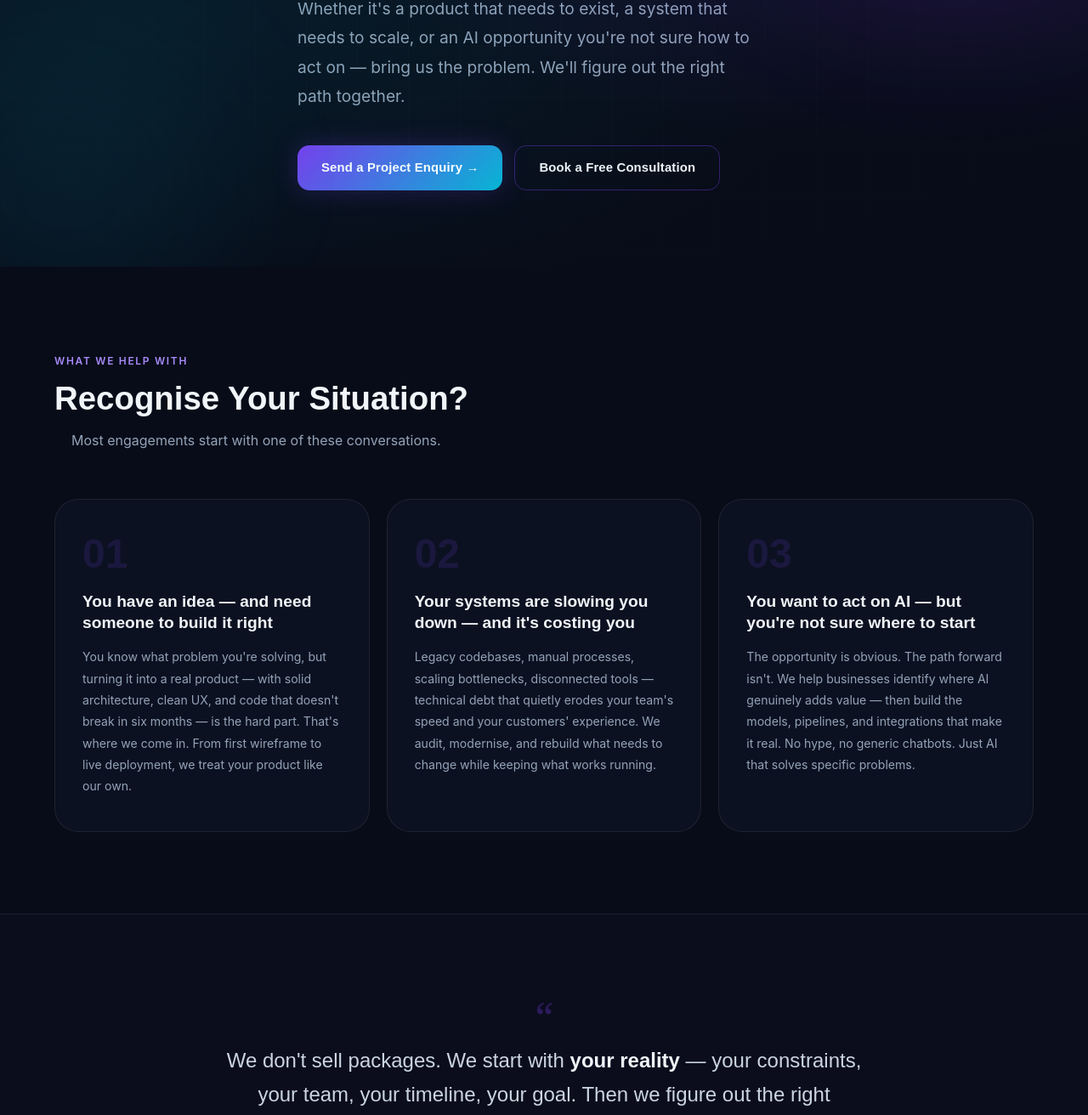
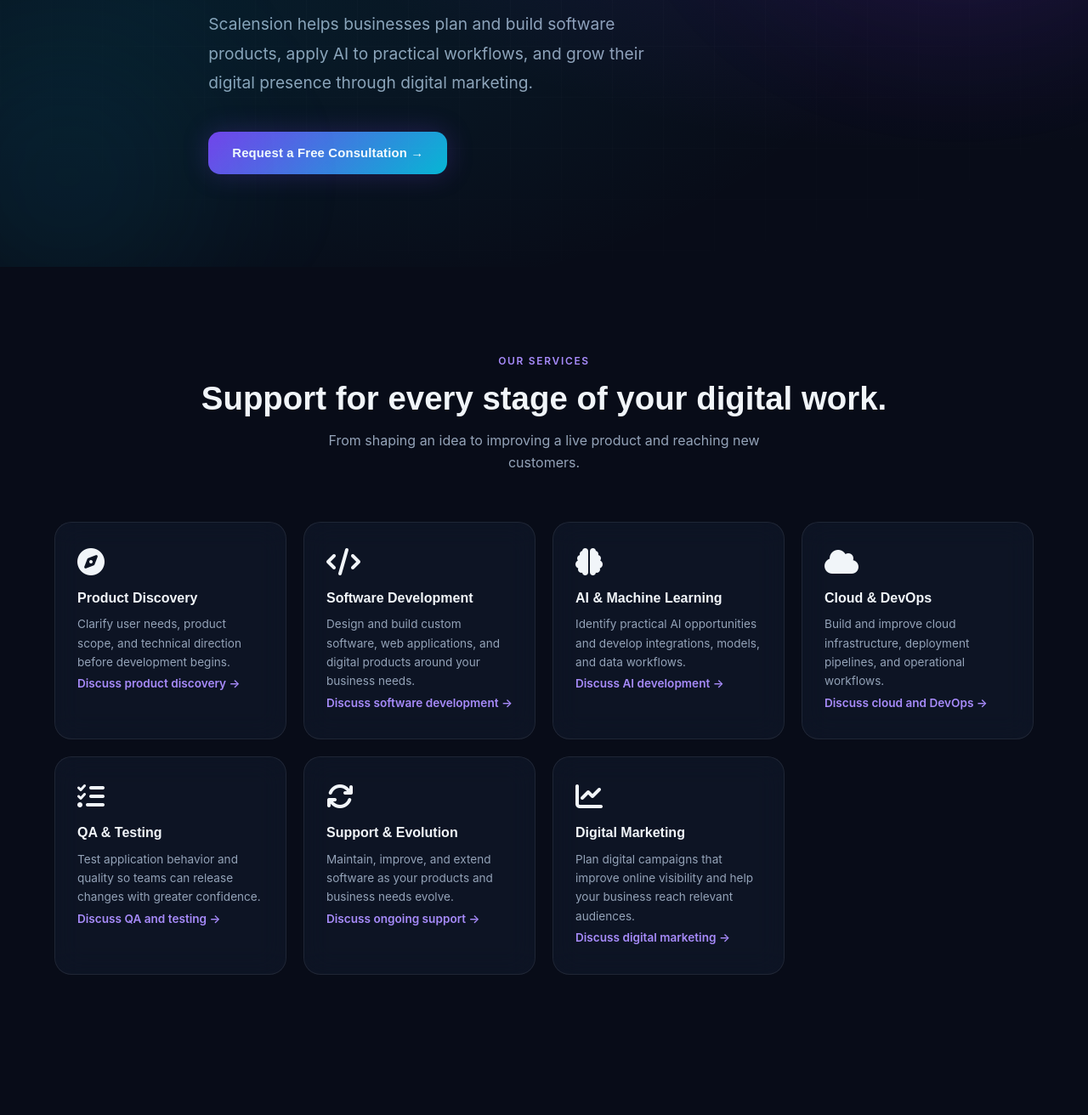
Before and after one commit to scalension/scalension-website, a plain HTML site: page consultancy.html in a window 1280 px wide. Shown: the part 366-1678 px from the top of the page at 85% size. Drawn offline with Linux system fonts and the light colour scheme.

Commit message:
services fixes

```diff
--- a/consultancy.html
+++ b/consultancy.html
@@ -4,9 +4,9 @@
 <head>
   <meta charset="UTF-8" />
   <meta name="viewport" content="width=device-width, initial-scale=1.0" />
-  <title>Technology Consultancy — Scalension</title>
+  <title>Software Development, AI &amp; Digital Marketing Services — Scalension</title>
   <meta name="description"
-    content="Scalension delivers full-cycle technology consultancy — from product discovery and UX design through software development, AI/ML, QA, DevOps, and ongoing support." />
+    content="Scalension helps businesses with product discovery, custom software development, AI and machine learning, cloud and DevOps, QA, ongoing support, and digital marketing." />
   <link rel="icon" type="image/svg+xml" href="favicon.svg" />
   <link rel="icon" type="image/png" href="favicon.png" sizes="32x32" />
   <link rel="apple-touch-icon" href="apple-touch-icon.png" />
@@ -77,19 +77,86 @@
     </div>
 
     <div class="container">
-      <span class="hero-kicker">Technology &amp; AI Consultancy</span>
+      <span class="hero-kicker">Software, AI &amp; Digital Marketing Services</span>
       <h1>
-        Tell Us What<br>
-        <span class="gradient-text">You're Building.</span>
+        Build and grow<br>
+        <span class="gradient-text">your digital business.</span>
       </h1>
       <p class="hero-lead">
-        Whether it's a product that needs to exist, a system that needs to scale,
-        or an AI opportunity you're not sure how to act on — bring us the problem.
-        We'll figure out the right path together.
+        Scalension helps businesses plan and build software products, apply AI to practical workflows,
+        and grow their digital presence through digital marketing.
       </p>
       <div class="hero-cta">
-        <a href="enquiry.html?intent=software-enquiry" class="btn btn-primary">Send a Project Enquiry &rarr;</a>
-        <a href="enquiry.html?intent=software-consultation" class="btn btn-outline">Book a Free Consultation</a>
+        <a href="enquiry.html?intent=software-consultation" class="btn btn-primary">Request a Free Consultation
+          &rarr;</a>
+      </div>
+    </div>
+  </section>
+
+  <section class="section" id="services">
+    <div class="container">
+      <div class="section-header reveal">
+        <span class="section-label">Our Services</span>
+        <h2>Support for every stage of your digital work.</h2>
+        <p>From shaping an idea to improving a live product and reaching new customers.</p>
+      </div>
+
+      <div class="services-grid stagger-group">
+        <article class="service-card glass-card" id="product-discovery">
+          <i class="fa-solid fa-compass service-icon" aria-hidden="true"></i>
+          <h3 class="service-title">Product Discovery</h3>
+          <p class="service-desc">Clarify user needs, product scope, and technical direction before development begins.
+          </p>
+          <a href="enquiry.html?intent=software-enquiry&amp;service=product-discovery" class="service-link">Discuss
+            product discovery &rarr;</a>
+        </article>
+        <article class="service-card glass-card" id="software-development">
+          <i class="fa-solid fa-code service-icon" aria-hidden="true"></i>
+          <h3 class="service-title">Software Development</h3>
+          <p class="service-desc">Design and build custom software, web applications, and digital products around your
+            business needs.</p>
+          <a href="enquiry.html?intent=software-enquiry&amp;service=software-development" class="service-link">Discuss
+            software development &rarr;</a>
+        </article>
+        <article class="service-card glass-card" id="ai-ml-development">
+          <i class="fa-solid fa-brain service-icon" aria-hidden="true"></i>
+          <h3 class="service-title">AI &amp; Machine Learning</h3>
+          <p class="service-desc">Identify practical AI opportunities and develop integrations, models, and data
+            workflows.</p>
+          <a href="enquiry.html?intent=software-enquiry&amp;service=ai-ml-development" class="service-link">Discuss AI
+            development &rarr;</a>
+        </article>
+        <article class="service-card glass-card" id="devops-cloud">
+          <i class="fa-solid fa-cloud service-icon" aria-hidden="true"></i>
+          <h3 class="service-title">Cloud &amp; DevOps</h3>
+          <p class="service-desc">Build and improve cloud infrastructure, deployment pipelines, and operational
+            workflows.</p>
+          <a href="enquiry.html?intent=software-enquiry&amp;service=devops-cloud" class="service-link">Discuss cloud and
+            DevOps &rarr;</a>
+        </article>
+        <article class="service-card glass-card" id="qa-testing">
+          <i class="fa-solid fa-list-check service-icon" aria-hidden="true"></i>
+          <h3 class="service-title">QA &amp; Testing</h3>
+          <p class="service-desc">Test application behavior and quality so teams can release changes with greater
+            confidence.</p>
+          <a href="enquiry.html?intent=software-enquiry&amp;service=qa-testing" class="service-link">Discuss QA and
+            testing &rarr;</a>
+        </article>
+        <article class="service-card glass-card" id="support-evolution">
+          <i class="fa-solid fa-arrows-rotate service-icon" aria-hidden="true"></i>
+          <h3 class="service-title">Support &amp; Evolution</h3>
+          <p class="service-desc">Maintain, improve, and extend software as your products and business needs evolve.</p>
+          <a href="enquiry.html?intent=software-enquiry&amp;service=support-evolution" class="service-link">Discuss
+            ongoing support &rarr;</a>
+        </article>
+        <article class="service-card glass-card" id="digital-marketing">
+          <i class="fa-solid fa-chart-line service-icon" aria-hidden="true"></i>
+          <h3 class="service-title">Digital Marketing</h3>
+          <p class="service-desc">Plan digital campaigns that improve online visibility and help your business reach
+            relevant audiences.</p>
+          <a href="enquiry.html?intent=software-enquiry&amp;service=digital-marketing" class="service-link">Discuss
+            digital marketing &rarr;</a>
+        </article>
       </div>
     </div>
   </section>
@@ -203,7 +270,7 @@
           <p>Join our consultancy team and work on real products, AI systems, and challenging engineering problems.
             Remote-first, serious work.</p>
         </div>
-        <a href="careers.html#build" class="btn btn-outline"
+        <a href="careers.html" class="btn btn-outline"
           style="white-space:nowrap;border-color:var(--color-accent-lt);color:var(--color-accent-lt);">Apply to Build
           &rarr;</a>
       </div>
@@ -246,12 +313,13 @@
         <div class="footer-col">
           <h4>Consultancy</h4>
           <ul>
-            <li><a href="consultancy.html#services">Product Discovery</a></li>
-            <li><a href="consultancy.html#services">Software Development</a></li>
-            <li><a href="consultancy.html#services">AI &amp; ML Development</a></li>
-            <li><a href="consultancy.html#services">DevOps &amp; Cloud</a></li>
-            <li><a href="consultancy.html#services">QA &amp; Testing</a></li>
-            <li><a href="consultancy.html#services">Support &amp; Evolution</a></li>
+            <li><a href="consultancy.html#product-discovery">Product Discovery</a></li>
+            <li><a href="consultancy.html#software-development">Software Development</a></li>
+            <li><a href="consultancy.html#ai-ml-development">AI &amp; ML Development</a></li>
+            <li><a href="consultancy.html#devops-cloud">DevOps &amp; Cloud</a></li>
+            <li><a href="consultancy.html#qa-testing">QA &amp; Testing</a></li>
+            <li><a href="consultancy.html#support-evolution">Support &amp; Evolution</a></li>
+            <li><a href="consultancy.html#digital-marketing">Digital Marketing</a></li>
           </ul>
         </div>
 
--- a/js/main.js
+++ b/js/main.js
@@ -213,7 +213,17 @@
     }
     intentSelect?.addEventListener('change', updateIntentFields);
     updateIntentFields();
-    if (serviceInterest && ['software-development', 'software-product', 'digital-marketing', 'other'].includes(requestedService)) {
+    if (serviceInterest && [
+      'product-discovery',
+      'software-development',
+      'ai-ml-development',
+      'devops-cloud',
+      'qa-testing',
+      'support-evolution',
+      'digital-marketing',
+      'software-product',
+      'other'
+    ].includes(requestedService)) {
       serviceInterest.value = requestedService;
     }
 
```
Also changed, not shown: enquiry.html (+7 -1 lines).
